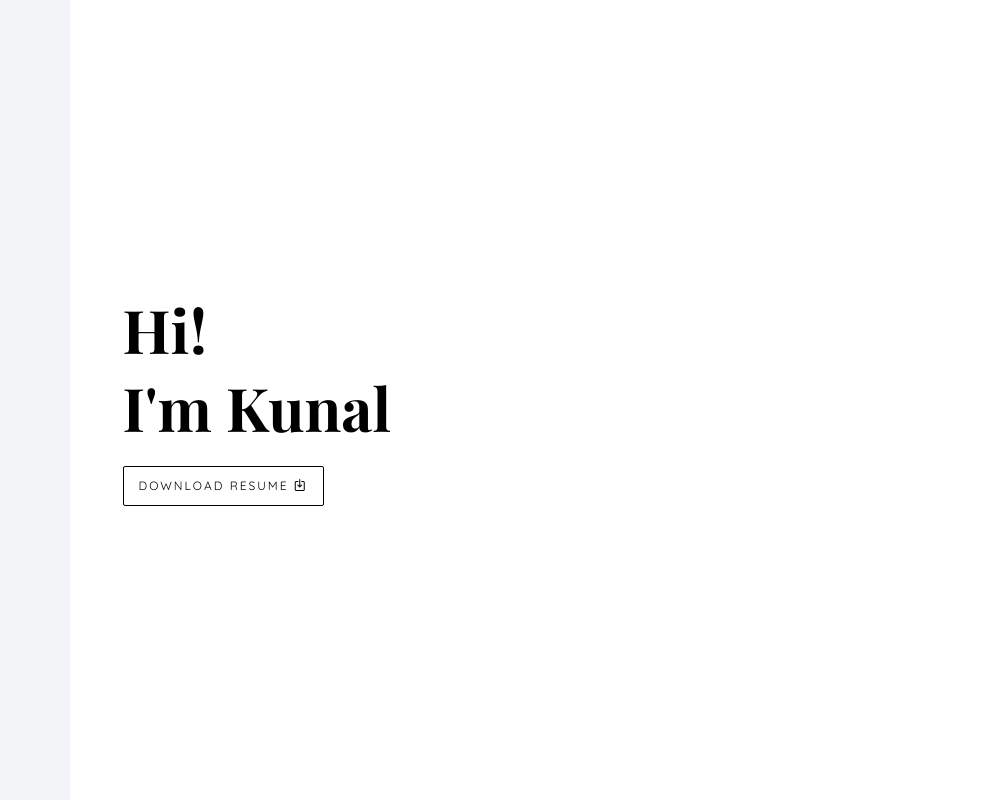
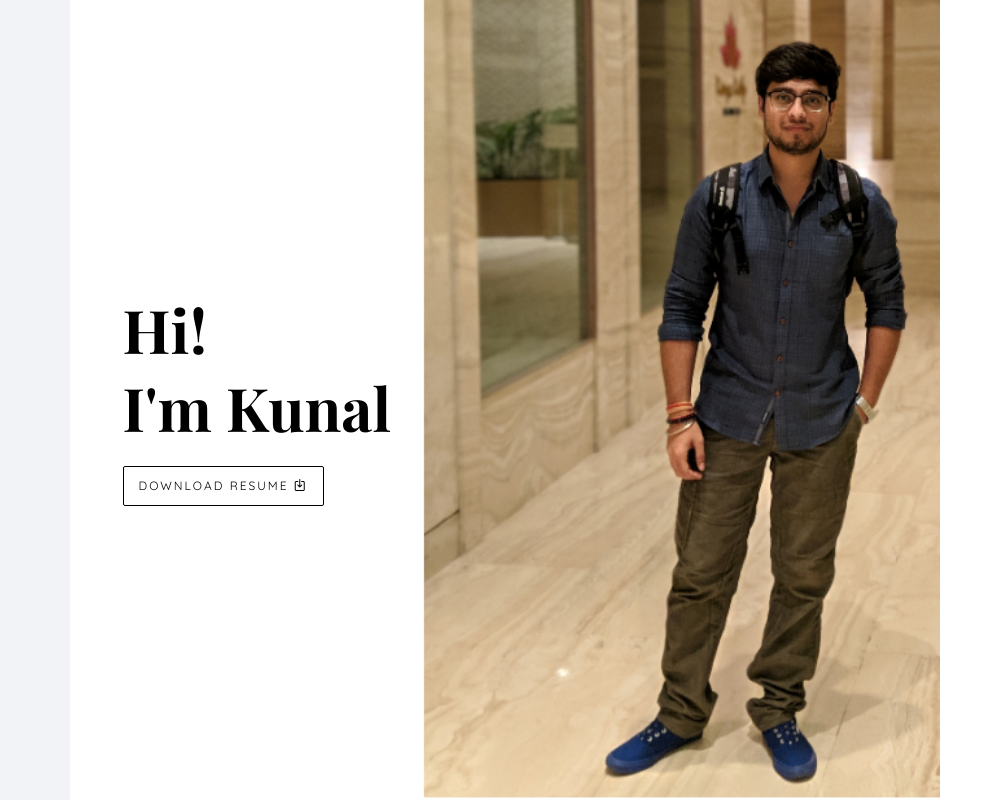
Before and after one commit to kunal1197/portfolio, a plain HTML site: page index.html in a window 1280 px wide. Shown: the top 802 px of the page, 285-1280 px from the left. Drawn offline with nearby package versions, Linux system fonts and the light colour scheme; files whose address does not match are found by name; a web font is replaced by a local one.

Commit message:
Update index.html

```diff
--- a/index.html
+++ b/index.html
@@ -92,7 +92,7 @@ Copyright &copy;<script>document.write(new Date().getFullYear());</script> All r
 			<section id="colorlib-hero" class="js-fullheight" data-section="home">
 				<div class="flexslider js-fullheight">
 					<ul class="slides">
-				   	<li style="background-image: url(images/img_bg_2.jpg);">
+				   	<li style="background-image: url(images/img_bg_2.PNG);">
 				   		<div class="overlay"></div>
 				   		<div class="container-fluid">
 				   			<div class="row">
```
